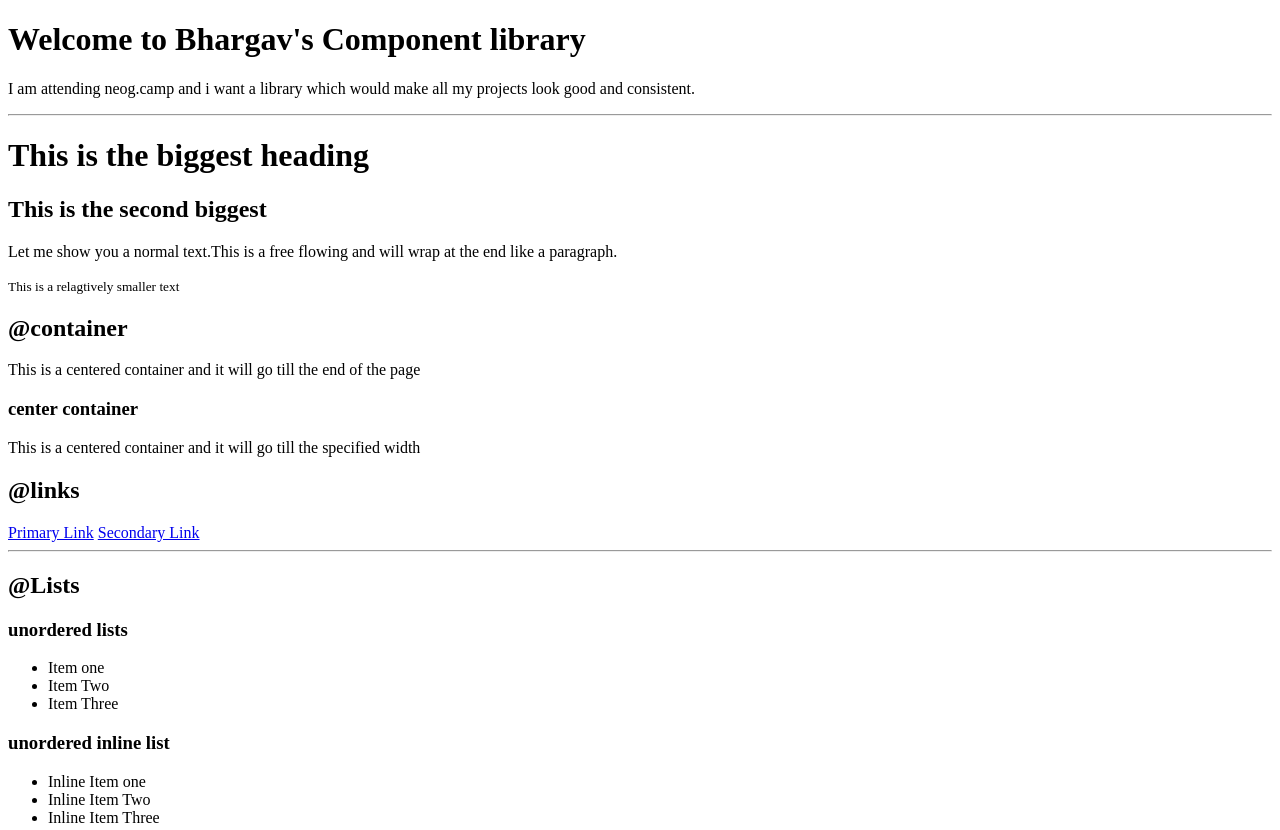
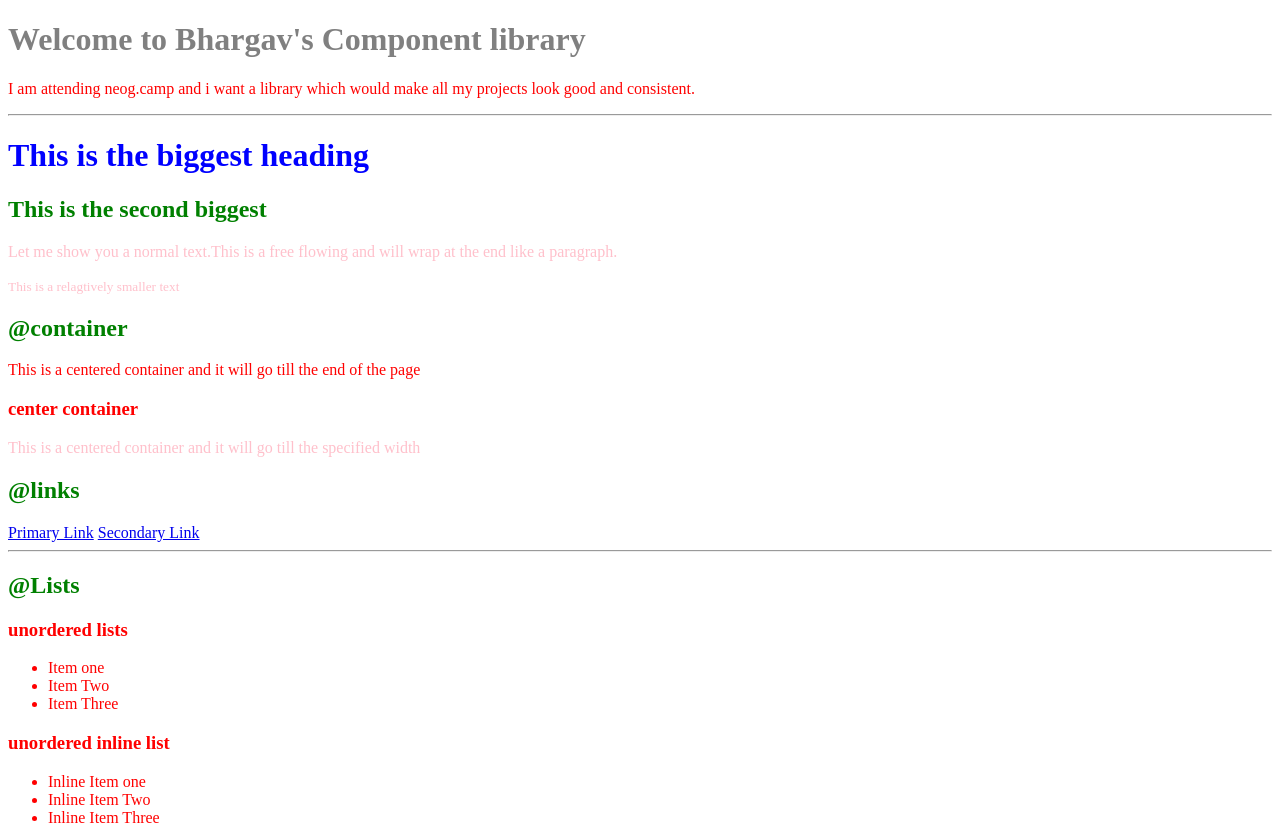
Before and after one commit to Bhargav533/neogcamp-lesson-3-live, a plain HTML site: page index.html in a window 1280 px wide. Shown: the top 830 px of the page. Drawn offline with Linux system fonts and the light colour scheme.

Commit message:
css: import and selectors (practice)

```diff
--- a/index.html
+++ b/index.html
@@ -5,9 +5,19 @@
     <meta http-equiv="X-UA-Compatible" content="IE=edge" />
     <meta name="viewport" content="width=device-width, initial-scale=1.0" />
     <title>Component Library</title>
+    <!-- CSS way 1:Style tag
+      <style>
+      body {
+        color: red;
+      }
+    </style> -->
+    <!-- CSS way 3 : External Link -->
+    <link href="styles.css" rel="stylesheet" />
   </head>
   <body>
-    <h1>Welcome to Bhargav's Component library</h1>
+    <!-- CSS way 2 : Style tag -->
+    <!-- <h1 style="color: red">Welcome to Bhargav's Component library</h1> -->
+    <h1 id="lib-header">Welcome to Bhargav's Component library</h1>
     <p>
       I am attending neog.camp and i want a library which would make all my
       projects look good and consistent.
@@ -15,17 +25,17 @@
     <hr />
     <h1>This is the biggest heading</h1>
     <h2>This is the second biggest</h2>
-    <p>
+    <p class="para">
       Let me show you a normal text.This is a free flowing and will wrap at the
       end like a paragraph.
     </p>
-    <small>This is a relagtively smaller text</small>
+    <small class="para">This is a relagtively smaller text</small>
     <h2>@container</h2>
     <div>
       This is a centered container and it will go till the end of the page
     </div>
     <h3>center container</h3>
-    <div>
+    <div class="para">
       This is a centered container and it will go till the specified width
     </div>
     <h2>@links</h2>
@@ -67,7 +77,7 @@
       </ul>
     </nav>
     <hr />
-    <h2>Header</h2>
+    <h2>@Header</h2>
     <header>
       <img src="images/Header-hero.svg" alt="" />
       <h1>Heading inside header/hero</h1>
--- /dev/null
+++ b/styles.css
@@ -0,0 +1,15 @@
+body {
+  color: red;
+}
+h1 {
+  color: blue;
+}
+h2 {
+  color: green;
+}
+#lib-header {
+  color: grey;
+}
+.para {
+  color: pink;
+}
```
